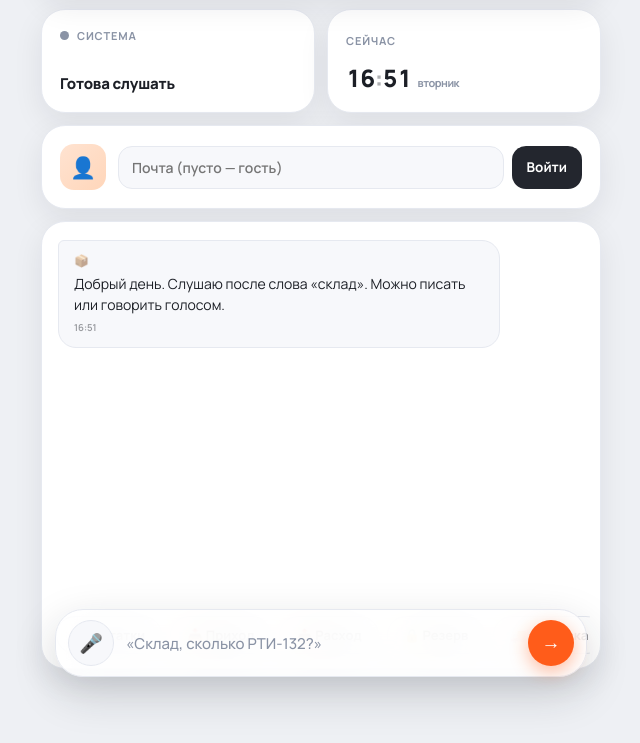
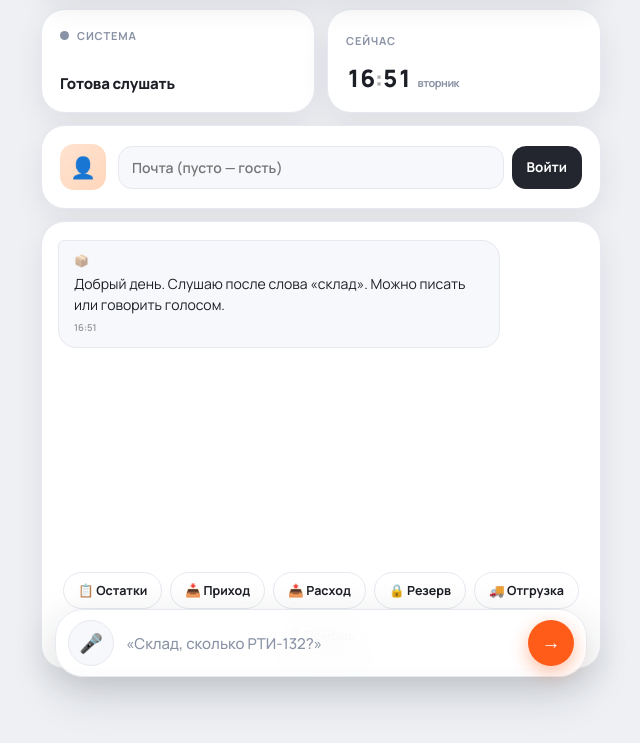
Before and after one commit to kirt10042026-afk/sklad, a plain HTML site: page index.html in a window 1280 px wide. Shown: the part 107-850 px from the top of the page, without its empty margins (319-959 px from the left). Drawn offline with Linux system fonts and the light colour scheme.

Commit message:
index.html

```diff
--- a/index.html
+++ b/index.html
@@ -130,11 +130,14 @@ body{
 @keyframes bnc{0%,60%,100%{transform:translateY(0);opacity:.35}30%{transform:translateY(-6px);opacity:1}}
 
 /* ---------- чипы быстрых команд ---------- */
-.chips{display:flex;gap:8px;overflow-x:auto;padding:12px 4px 4px;scrollbar-width:none}
-.chips::-webkit-scrollbar{display:none}
+.chips{
+  display:flex;flex-wrap:wrap;gap:8px;justify-content:center;
+  padding:12px 4px 4px;
+}
 .chip{
-  flex-shrink:0;padding:9px 16px;border-radius:999px;border:1.5px solid var(--border);
-  background:#fff;font:inherit;font-size:13px;font-weight:700;color:var(--ink);cursor:pointer;transition:.2s;
+  padding:9px 14px;border-radius:999px;border:1.5px solid var(--border);
+  background:#fff;font:inherit;font-size:12.5px;font-weight:700;color:var(--ink);
+  cursor:pointer;transition:.2s;white-space:nowrap;
 }
 .chip:hover{border-color:var(--accent);color:var(--accent);background:var(--accent-soft)}
 .chip:active{transform:scale(.94)}
@@ -257,7 +260,7 @@ body{
 <script>
 // Запасной адрес на случай, если страница открыта не из веб-приложения.
 // Основной путь — google.script.run: он не зависит от перевыкладывания скрипта.
-const API_URL = 'https://script.google.com/macros/s/AKfycbw6izYR6zrbgxRy4OEU5wF_DnvE5RDbAHkMX7mP6rZAhkbWSrUaJc8mKD7Hydc-XFfU/exec';
+const API_URL = 'https://script.google.com/macros/s/AKfycbxck9LJAMh9gY3V4067OhyZDkchEMoyEM8ZCaGhkxTO8eDDdusRPZsCsM9I3so655pf/exec';
 
 let user = { email: '', name: 'Гость', canWrite: false };
 let voiceState = {};
```
